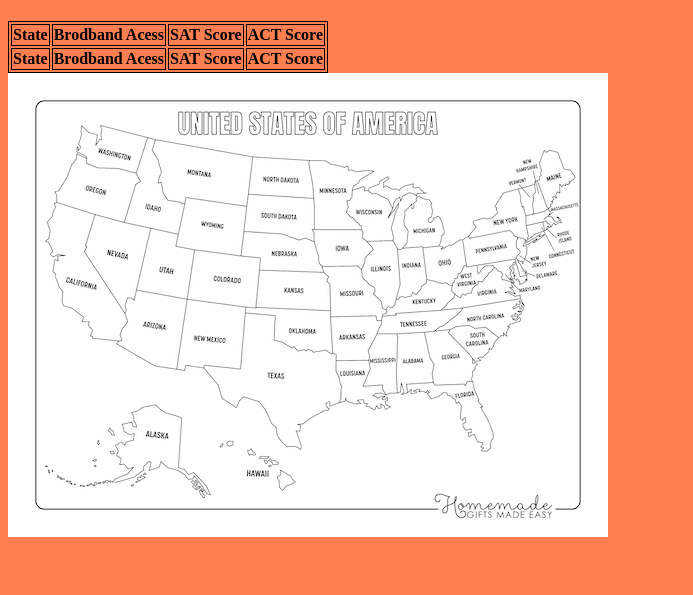
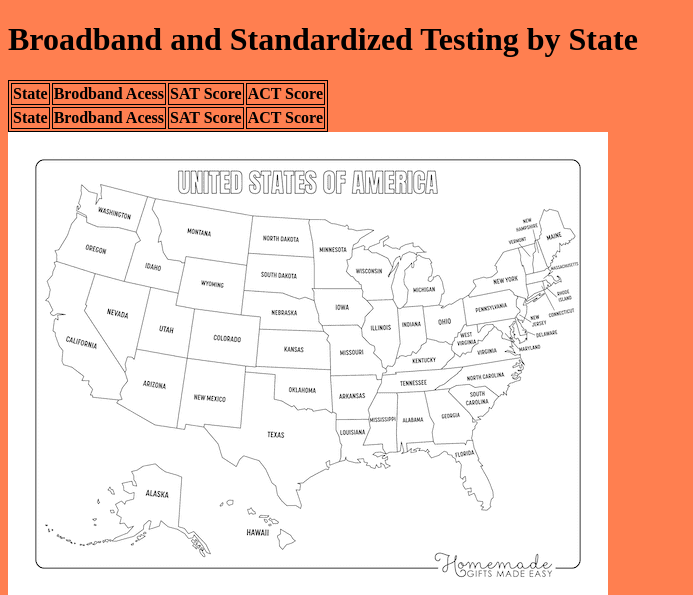
Before and after one commit to Moho2023/SAT-performance-over-time, a Node server app: template src/views/macro.ejs in a window 1280 px wide. Shown: the top 595 px of the page, without its empty margins (0-693 px from the left). Run offline with Node 20, Linux system fonts and the light colour scheme; the template is opened without the code that fills it, so the values that code supplies are empty.

Commit message:
New Header

```diff
--- a/src/views/macro.ejs
+++ b/src/views/macro.ejs
@@ -13,7 +13,7 @@
 
 <body>
   <header>
-    <h1></h1>
+    <h1>Broadband and Standardized Testing by State</h1>
   </header>
   <section id="charcter-table">
     <table>
```
